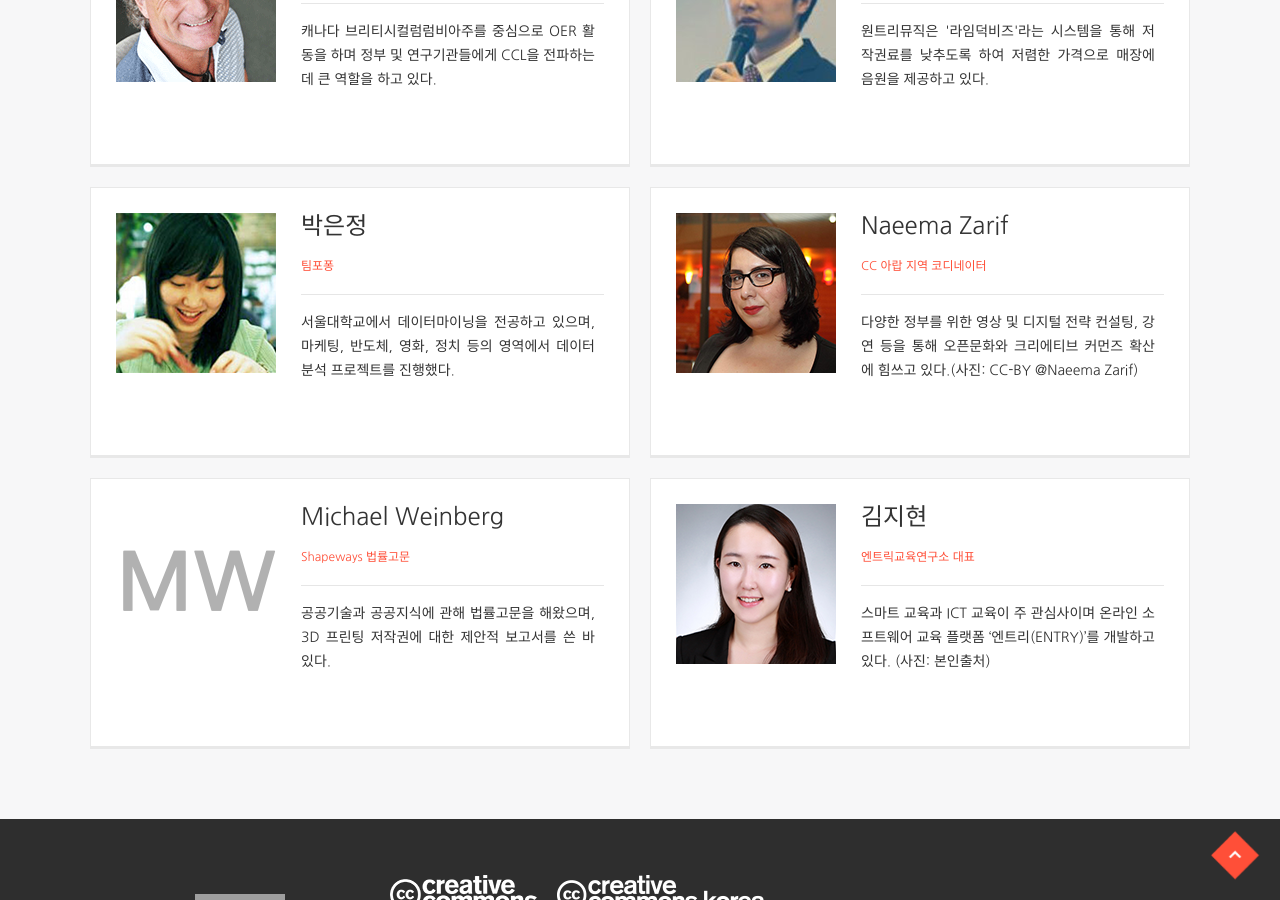
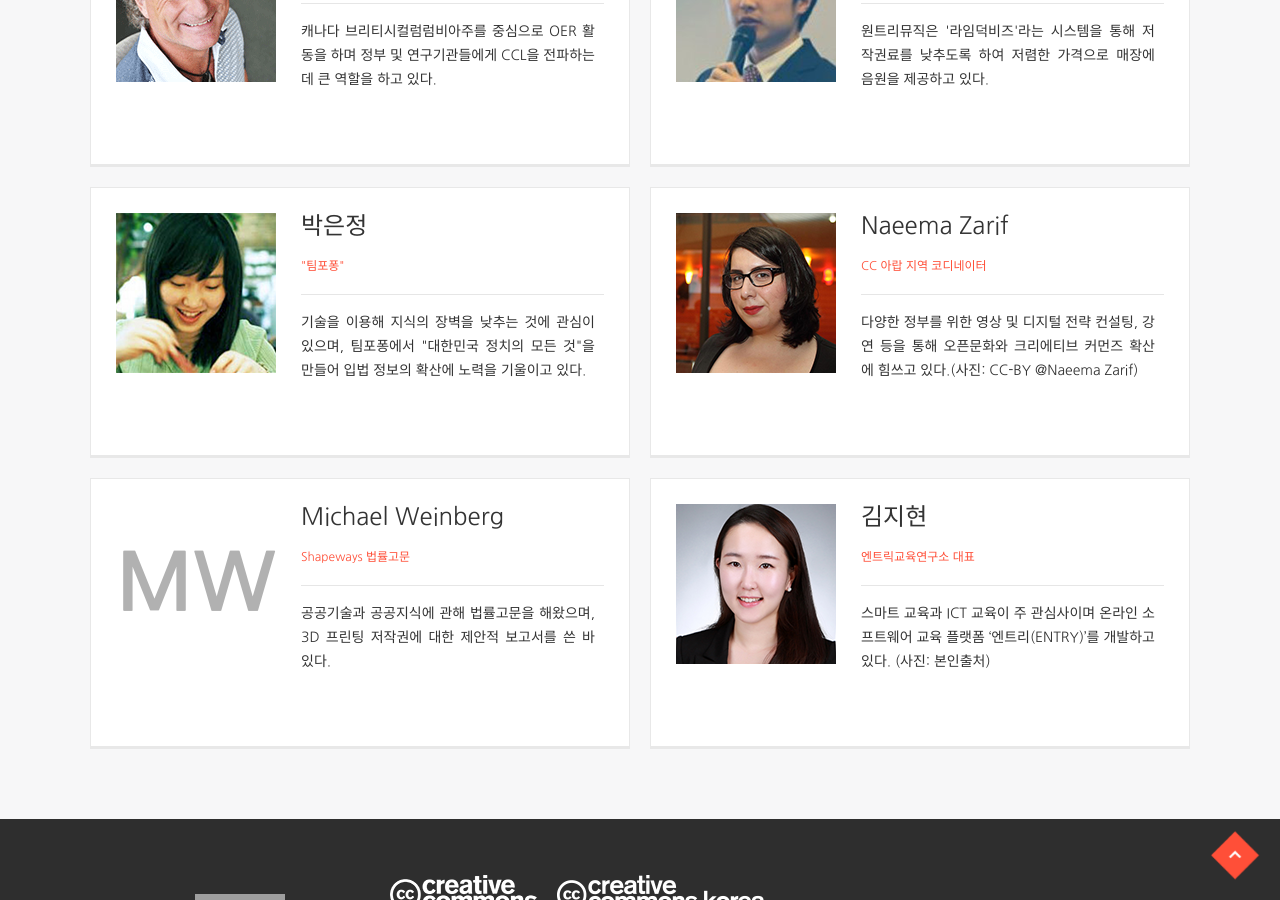
Before and after one commit to creativecommonskorea/2015-global-summit, a Jekyll site: the page built from speakers.html, in a window 1280 px wide and 900 px high, scrolled down 3346 px. Built offline with Jekyll 4.4.1, drawn with Linux system fonts in a browser that asks for light colours; nearby versions of some CDN libraries; grey boxes are pictures that could not be loaded.

Commit message:
Update speakers.yml

```diff
--- a/_data/speakers.yml
+++ b/_data/speakers.yml
@@ -38,9 +38,9 @@
 
 - name: "박은정"
   image: "/images/speaker/sp_s_05_eunjeong_park.png"
-  organize: "팀포퐁"
+  organize: <a href="http://popong.com/">"팀포퐁"</a>
   describe: >
-    서울대학교에서 데이터마이닝을 전공하고 있으며, 마케팅, 반도체, 영화, 정치 등의 영역에서 데이터 분석 프로젝트를 진행했다.
+    기술을 이용해 지식의 장벽을 낮추는 것에 관심이 있으며, 팀포퐁에서 "<a href="http://pokr.kr">대한민국 정치의 모든 것</a>"을 만들어 입법 정보의 확산에 노력을 기울이고 있다.
 
 - name: "Naeema Zarif"
   image: "images/speaker/sp_s_08_Naeema_Zarif.png"
```
